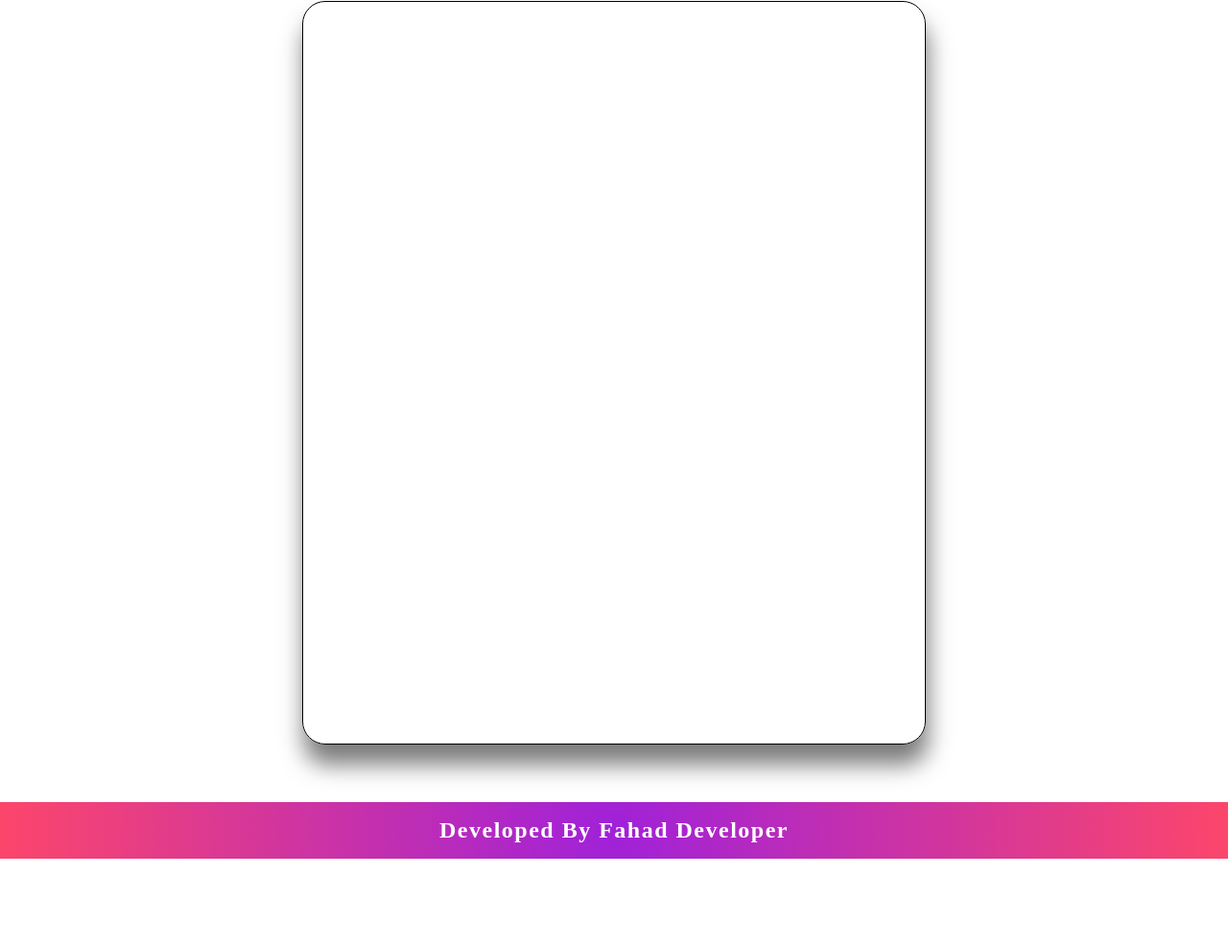
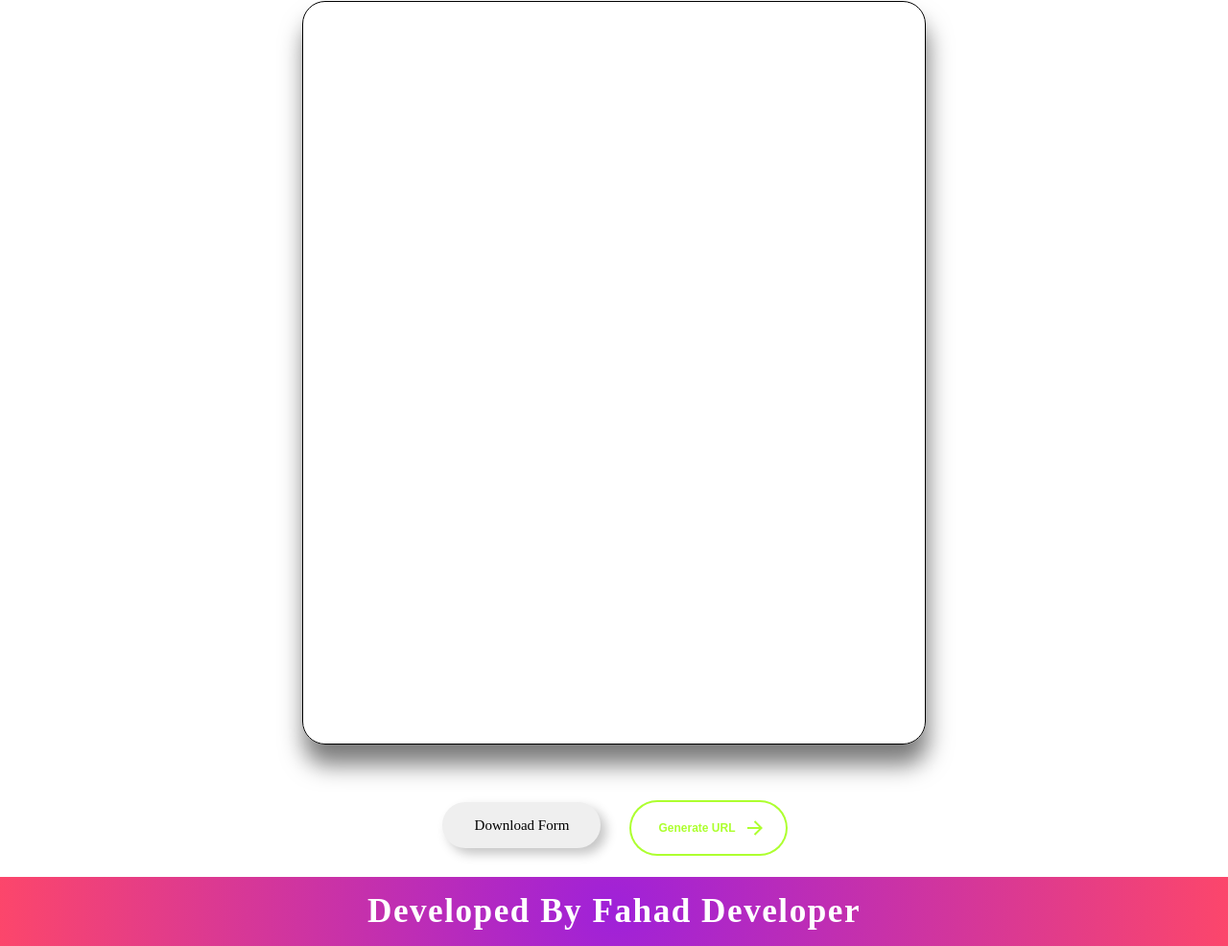
Before and after one commit to syedfahadali399/Static-Resume-Builder, a website: page index.html in a window 1280 px wide. Shown: the part 1235-2221 px from the top of the page at 96% size. Before the commit the page ends 2130 px from the top, so only its background shows below. Drawn offline with Linux system fonts and the light colour scheme.

Commit message:
Add files via upload

```diff
--- a/index.html
+++ b/index.html
@@ -60,6 +60,24 @@
         </div>
     </section>
 
+    <div id="buttons">
+        <button class="download-button" type="button">Download Form</button>
+        <button class="animated-button">
+          <svg viewBox="0 0 24 24" class="arr-2" xmlns="http://www.w3.org/2000/svg">
+            <path
+              d="M16.1716 10.9999L10.8076 5.63589L12.2218 4.22168L20 11.9999L12.2218 19.778L10.8076 18.3638L16.1716 12.9999H4V10.9999H16.1716Z">
+            </path>
+          </svg>
+          <span class="text">Generate URL</span>
+          <span class="circle"></span>
+          <svg viewBox="0 0 24 24" class="arr-1" xmlns="http://www.w3.org/2000/svg">
+            <path
+              d="M16.1716 10.9999L10.8076 5.63589L12.2218 4.22168L20 11.9999L12.2218 19.778L10.8076 18.3638L16.1716 12.9999H4V10.9999H16.1716Z">
+            </path>
+          </svg>
+        </button>
+    </div>
+
     <div id="footer">
         <h2>Developed By Fahad Developer</h2>
     </div>
--- a/style.css
+++ b/style.css
@@ -272,6 +272,147 @@
     }
 }
 
+/* Download Button */
+#buttons{
+    display: flex;
+    flex-direction: row;
+    gap: 32px;
+    margin-bottom: 1.5rem;
+    justify-content: center;
+}
+
+.download-button {
+    width: 11em;
+    height: 3.2em;
+    border-radius: 30em;
+    font-size: 15px;
+    font-family: inherit;
+    border: none;
+    position: relative;
+    overflow: hidden;
+    z-index: 1;
+    box-shadow: 6px 6px 12px #c5c5c5,
+                -6px -6px 12px #ffffff;
+    cursor: pointer;
+}
+
+.download-button::before {
+    content: '';
+    width: 0;
+    height: 3em;
+    border-radius: 30em;
+    position: absolute;
+    top: 0;
+    left: 0;
+    background-image: linear-gradient(to right, #0fd850 0%, #f9f047 100%);
+    transition: .5s ease;
+    display: block;
+    z-index: -1;
+}
+
+.download-button:hover::before {
+    width: 11em;
+}
+
+ /*Generate URL Button  */
+.animated-button {
+    position: relative;
+    display: flex;
+    align-items: center;
+    gap: 4px;
+    padding: 16px 36px;
+    border: 4px solid;
+    border-color: transparent;
+    font-size: 12px;
+    background-color: inherit;
+    border-radius: 100px;
+    font-weight: 600;
+    color: greenyellow;
+    box-shadow: 0 0 0 2px greenyellow;
+    cursor: pointer;
+    overflow: hidden;
+    transition: all 0.6s cubic-bezier(0.23, 1, 0.32, 1);
+}
+
+.animated-button svg {
+    position: absolute;
+    width: 24px;
+    fill: greenyellow;
+    z-index: 9;
+    transition: all 0.8s cubic-bezier(0.23, 1, 0.32, 1);
+}
+
+.animated-button .arr-1 {
+    right: 16px;
+}
+
+.animated-button .arr-2 {
+    left: -25%;
+}
+
+.animated-button .circle {
+    position: absolute;
+    top: 50%;
+    left: 50%;
+    transform: translate(-50%, -50%);
+    width: 20px;
+    height: 20px;
+    background-color: greenyellow;
+    border-radius: 50%;
+    opacity: 0;
+    transition: all 0.8s cubic-bezier(0.23, 1, 0.32, 1);
+}
+
+.animated-button .text {
+    position: relative;
+    z-index: 1;
+    transform: translateX(-12px);
+    transition: all 0.8s cubic-bezier(0.23, 1, 0.32, 1);
+}
+
+.animated-button:hover {
+    box-shadow: 0 0 0 12px transparent;
+    color: #212121;
+    border-radius: 12px;
+}
+
+.animated-button:hover .arr-1 {
+    right: -25%;
+}
+
+.animated-button:hover .arr-2 {
+    left: 16px;
+}
+
+.animated-button:hover .text {
+    transform: translateX(12px);
+}
+
+.animated-button:hover svg {
+    fill: #212121;
+}
+
+.animated-button:active {
+    scale: 0.95;
+    box-shadow: 0 0 0 4px greenyellow;
+}
+
+.animated-button:hover .circle {
+    width: 220px;
+    height: 220px;
+    opacity: 1;
+}
+
+@media screen and (max-width: 480px) {
+    #buttons{
+        flex-direction: column;
+        justify-content: center;
+        align-items: center;
+        row-gap: 38px;
+        margin-bottom: 38px;
+    }
+}
+
 #footer{
     display: flex;
     text-align: center;
@@ -285,6 +426,7 @@
 #footer h2{
     margin-top: 1rem;
     margin-bottom: 1rem;
+    font-size: 2.2rem;
 }
 
 @media screen and (max-width: 520px) {
```
